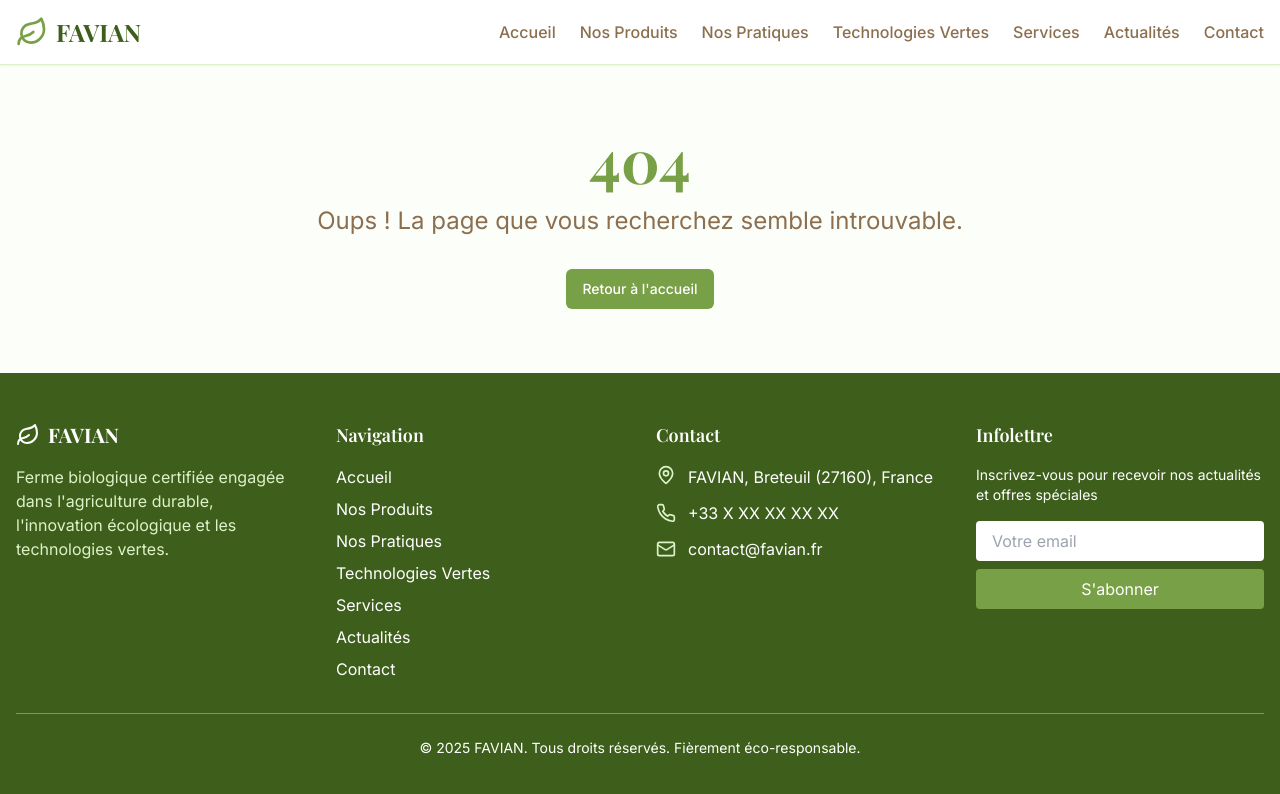
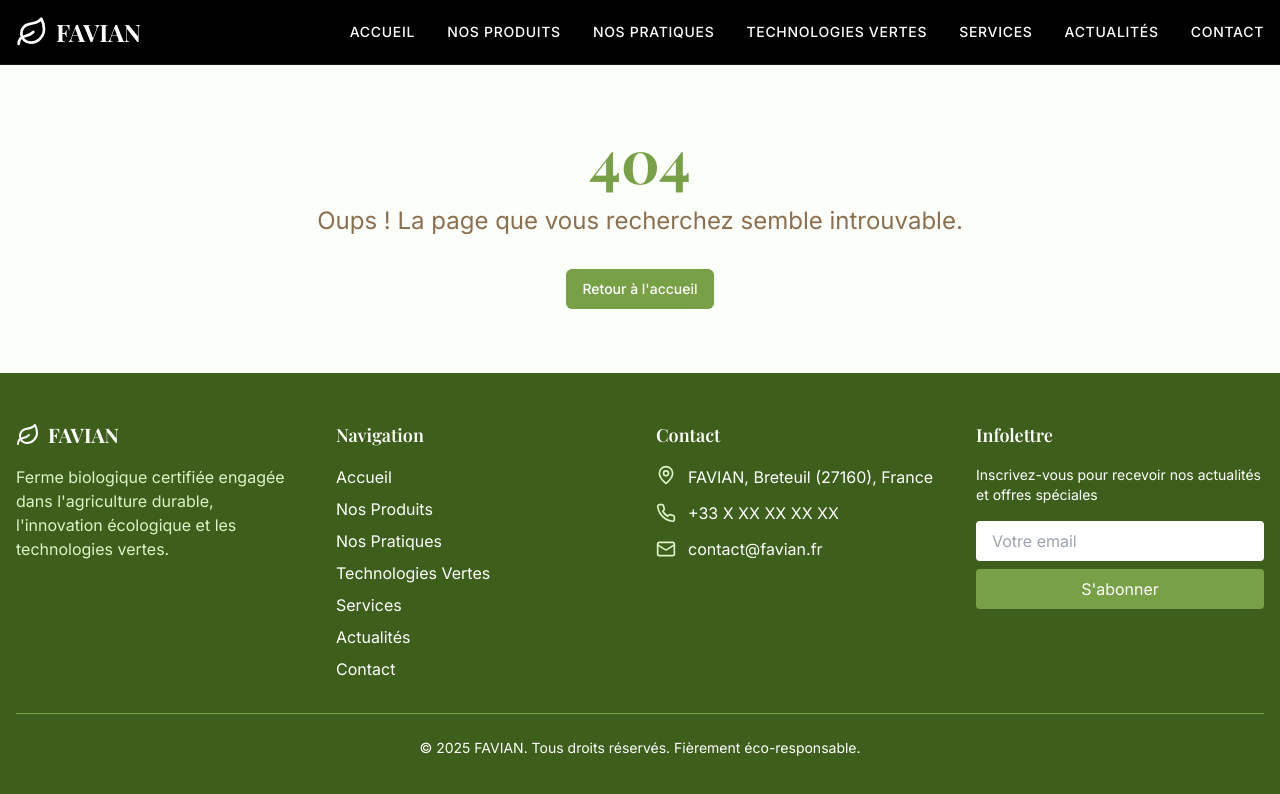
Before and after one commit to favianInt/favian-green-harvest-web, a React (Vite) app: page /services in a window 1280 px wide. Shown: the top 794 px of the page. Built offline with nearby package versions, Linux system fonts and the light colour scheme.

Commit message:
Refactor: Apply theme to the menu
Apply the specified theme to the navigation menu.

```diff
--- a/src/components/Navbar.tsx
+++ b/src/components/Navbar.tsx
@@ -19,22 +19,22 @@ const Navbar = () => {
   ];
 
   return (
-    <nav className="bg-white/80 backdrop-blur-sm sticky top-0 z-50 border-b border-favian-green-light shadow-sm">
+    <nav className="bg-black sticky top-0 z-50 border-b border-white/10">
       <div className="container mx-auto px-4">
         <div className="flex justify-between items-center h-16">
           {/* Logo */}
           <Link to="/" className="flex items-center space-x-2">
-            <Leaf className="h-8 w-8 text-favian-green" />
-            <span className="text-2xl font-display font-bold text-favian-green-dark">FAVIAN</span>
+            <Leaf className="h-8 w-8 text-white" />
+            <span className="text-2xl font-display font-bold text-white">FAVIAN</span>
           </Link>
 
           {/* Desktop Navigation */}
-          <div className="hidden md:flex items-center space-x-6">
+          <div className="hidden md:flex items-center space-x-8">
             {navItems.map((item) => (
               <Link
                 key={item.path}
                 to={item.path}
-                className="text-favian-earth-dark hover:text-favian-green font-medium transition-colors duration-200"
+                className="text-white hover:text-favian-green-light font-medium text-sm uppercase tracking-wider transition-colors duration-200"
               >
                 {item.name}
               </Link>
@@ -48,11 +48,12 @@ const Navbar = () => {
               size="icon"
               onClick={() => setIsMenuOpen(!isMenuOpen)}
               aria-label="Toggle menu"
+              className="text-white"
             >
               {isMenuOpen ? (
-                <X className="h-6 w-6 text-favian-green" />
+                <X className="h-6 w-6 text-white" />
               ) : (
-                <Menu className="h-6 w-6 text-favian-green" />
+                <Menu className="h-6 w-6 text-white" />
               )}
             </Button>
           </div>
@@ -62,7 +63,7 @@ const Navbar = () => {
       {/* Mobile Navigation */}
       <div
         className={cn(
-          "md:hidden fixed inset-0 bg-white/95 z-40 pt-16 px-4 transition-transform duration-300 ease-in-out transform",
+          "md:hidden fixed inset-0 bg-black/95 z-40 pt-16 px-4 transition-transform duration-300 ease-in-out transform",
           isMenuOpen ? "translate-y-0" : "-translate-y-full"
         )}
       >
@@ -71,7 +72,7 @@ const Navbar = () => {
             <Link
               key={item.path}
               to={item.path}
-              className="py-2 px-4 text-lg text-center text-favian-earth-dark hover:text-favian-green font-medium transition-colors duration-200"
+              className="py-2 px-4 text-lg text-center text-white hover:text-favian-green-light font-medium uppercase tracking-wider transition-colors duration-200"
               onClick={() => setIsMenuOpen(false)}
             >
               {item.name}
```
